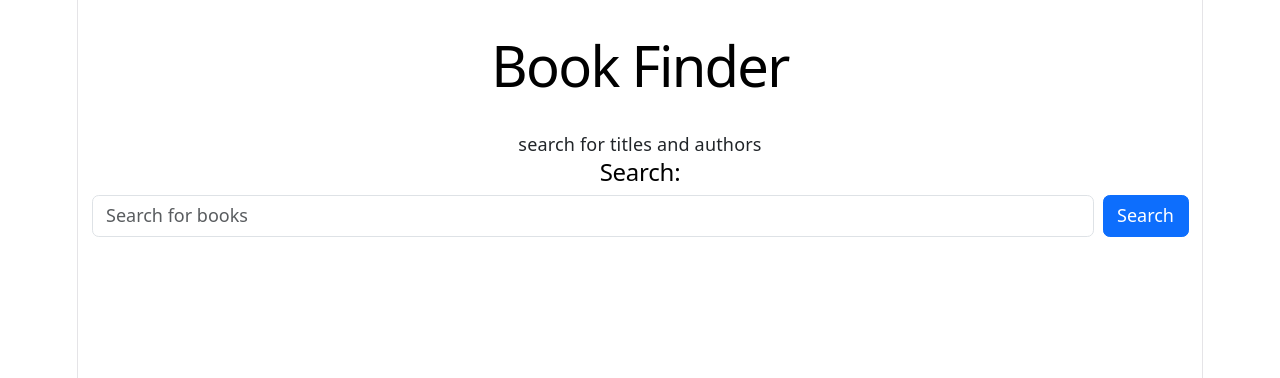
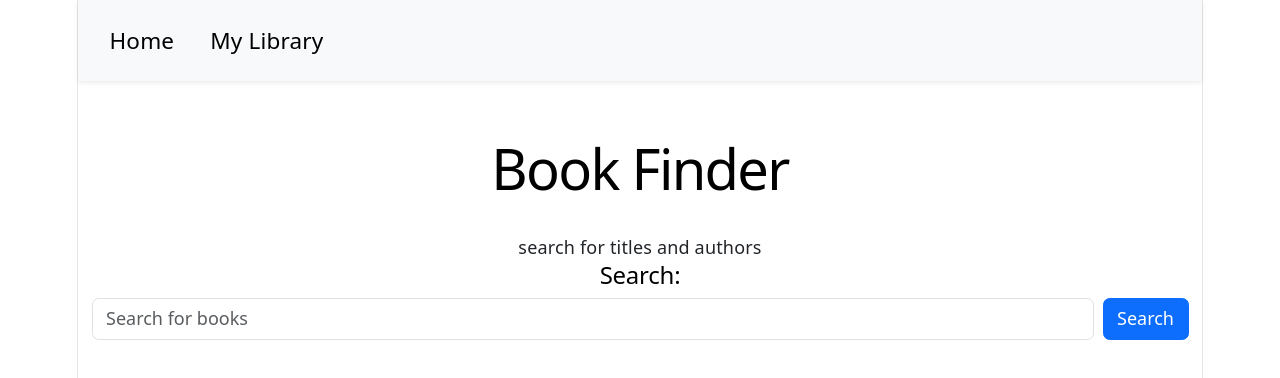
Before and after one commit to neilune/book-finder, a React (Vite) app in the folder book-finder/: page / in a window 1280 px wide. Shown: the top 378 px of the page. Built offline with nearby package versions, Linux system fonts and the light colour scheme.

Commit message:
Add navigation bar

```diff
--- a/book-finder/src/App.jsx
+++ b/book-finder/src/App.jsx
@@ -2,17 +2,19 @@ import { Routes, Route } from 'react-router'
 import Home from "./pages/Home.jsx";
 import Details from "./pages/Details.jsx";
 import MyLibrary from "./pages/MyLibrary.jsx";
+import NavBar from "./NavBar.jsx";
 
 function App() {
   return (
     <div className="App">
+      <NavBar />
       <Routes>
         <Route path="/" element={<Home />} />
         <Route path="/books/:id" element={<Details />} />
         <Route path="/library" element={<MyLibrary />} />
       </Routes>
     </div>
-  );
+  )
 }
 
 export default App
--- a/book-finder/src/NavBar.jsx
+++ b/book-finder/src/NavBar.jsx
@@ -0,0 +1,17 @@
+import { Link } from 'react-router'
+
+function NavBar() {
+    return (
+        <nav className="navbar navbar-expand-lg navbar-light bg-light shadow-sm p-3 mb-5">
+            <div className="container">
+                <div className="d-flex gap-3">
+                <Link className="navbar-brand" to= "/">Home</Link>
+                <Link className="navbar-brand" to= "/library">My Library</Link>
+                </div>
+            </div>
+
+        </nav>
+    )
+}
+
+export default NavBar
--- a/book-finder/src/pages/Details.jsx
+++ b/book-finder/src/pages/Details.jsx
@@ -0,0 +1,10 @@
+function Details() {
+  return (
+    <div>
+      <h1>Book Details</h1>
+      <p>Book information will appear here.</p>
+    </div>
+  )
+}
+
+export default Details
--- a/book-finder/src/pages/MyLibrary.jsx
+++ b/book-finder/src/pages/MyLibrary.jsx
@@ -0,0 +1,10 @@
+function MyLibrary() {
+  return (
+    <div>
+      <h1>My Library</h1>
+      <p>Your books will appear here.</p>
+    </div>
+  )
+}
+
+export default MyLibrary
```
